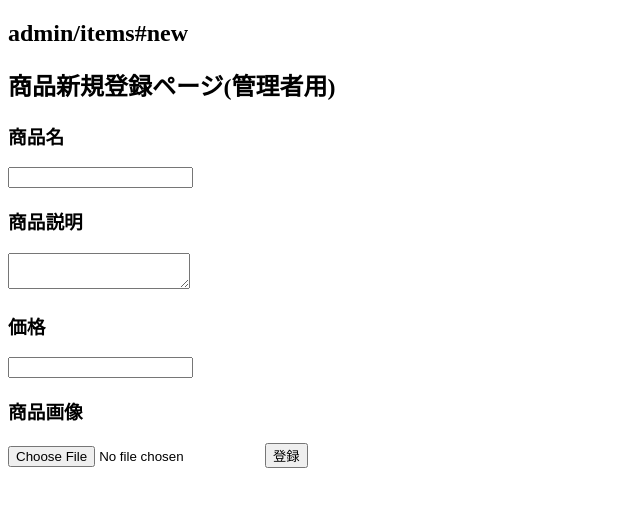
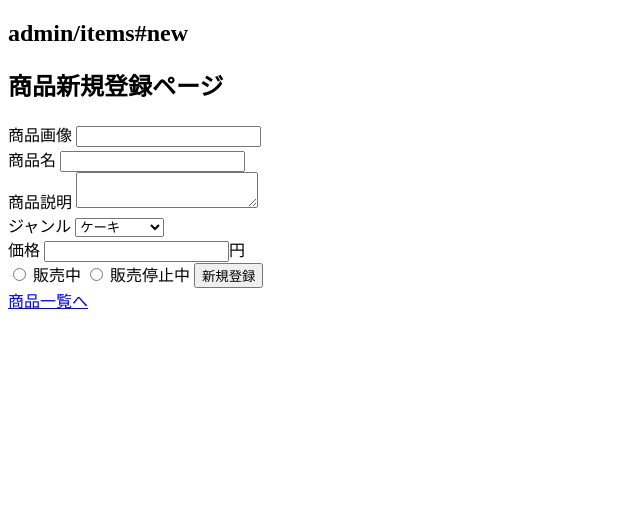
Before and after one commit to j-hiyokko/cake_shop, a Rails app: page /admin/items/new in a window 1280 px wide. Shown: the top 507 px of the page, without its empty margins (0-640 px from the left). Run offline with Rails 7, Linux system fonts and the light colour scheme; style sheets or scripts are compiled from the project's sources.

Commit message:
[Delete]item_image_url column

```diff
--- a/app/controllers/admin/items_controller.rb
+++ b/app/controllers/admin/items_controller.rb
@@ -1,7 +1,7 @@
 class Admin::ItemsController < ApplicationController
 
   def index
-    @item = Item.all
+    @items = Item.all
   end
 
   def new
@@ -30,7 +30,7 @@ class Admin::ItemsController < ApplicationController
   private
 
   def item_params
-    params.require(:item).permit(:item_name,:introduction,:price,)
+    params.permit(:item_name,:introduction,:price,:item_image_url,:genre_id,:item_status)
   end
 
 end
--- a/app/views/admin/items/edit.html.erb
+++ b/app/views/admin/items/edit.html.erb
@@ -1,3 +1,3 @@
 <h2>admin/items#edit</h2>
 
-<h2>商品編集ページ(管理者用)</h2>
+<h2>商品編集ページ</h2>
--- a/app/views/admin/items/index.html.erb
+++ b/app/views/admin/items/index.html.erb
@@ -1,9 +1,11 @@
 <h2>admin/items#index</h2>
 
-<h2>商品一覧(管理者用)</h2>
+<h2>商品一覧</h2>
 
 <% @items.each do |item| %>
     <%= item.item_name %>
     <%= item.price %>
-    <%= item.item_image%>
+    <%= image_tag item.get_image %>
 <% end %>
+
+<%= link_to'新規登録',new_admin_item_path %>
--- a/app/views/admin/items/new.html.erb
+++ b/app/views/admin/items/new.html.erb
@@ -1,17 +1,25 @@
 <h2>admin/items#new</h2>
 
-<h2>商品新規登録ページ(管理者用)</h2>
+<h2>商品新規登録ページ</h2>
 
-<%= form_with model:@item do |f| %>
+<%= form_with url:admin_items_path do |f| %>
 
-  <h3><%= f.label:商品名%></h3>
-  <%= f.text_field :item_name %>
-  <h3><%= f.label:商品説明%></h3>
-  <%= f.text_area :introduction %>
-  <h3><%= f.label:価格%></h3>
-  <%= f.text_field :price %>
-  <h3><%= f.label:商品画像%></h3>
-  <%= f.file_field:item_image,accept:"image/*" %>
-  <%= f.submit :'登録'%>
+  <%= f.label:商品画像%>
+  <%= f.text_field:item_image,accept:"image/*"%><br>
+  <%= f.label:商品名%>
+  <%= f.text_field :item_name %><br>
+  <%= f.label:商品説明%>
+  <%= f.text_area :introduction %><br>
+  <%= f.label:ジャンル %>
+  <%= f.select :genre_id,[["ケーキ","1"],["クッキー","2"],["プリン","3"],["キャンディ","4"]]%><br>
+  <%= f.label:価格%>
+  <%= f.text_field :price %>円<br>
+  <%= f.radio_button :item_status,'1' %>
+  <%= f.label:販売中 %>
+  <%= f.radio_button :item_status,'0' %>
+  <%= f.label:販売停止中 %>
+  <%= f.submit :'新規登録'%>
 
 <% end %>
+
+<%= link_to '商品一覧へ',admin_items_path %>
--- /dev/null
+++ b/db/migrate/20221017071809_change_column_to_null.rb
@@ -0,0 +1,4 @@
+class ChangeColumnToNull < ActiveRecord::Migration[6.1]
+  def change
+  end
+end
--- /dev/null
+++ b/db/migrate/20221017091406_remove_item_image_url_from_items.rb
@@ -0,0 +1,5 @@
+class RemoveItemImageUrlFromItems < ActiveRecord::Migration[6.1]
+  def change
+    remove_column :items, :item_image_url, :text
+  end
+end
```
Also changed, not shown: db/migrate/20221017070612_create_active_storage_tables.active_storage.rb (added, +48 -0 lines), db/schema.rb.
